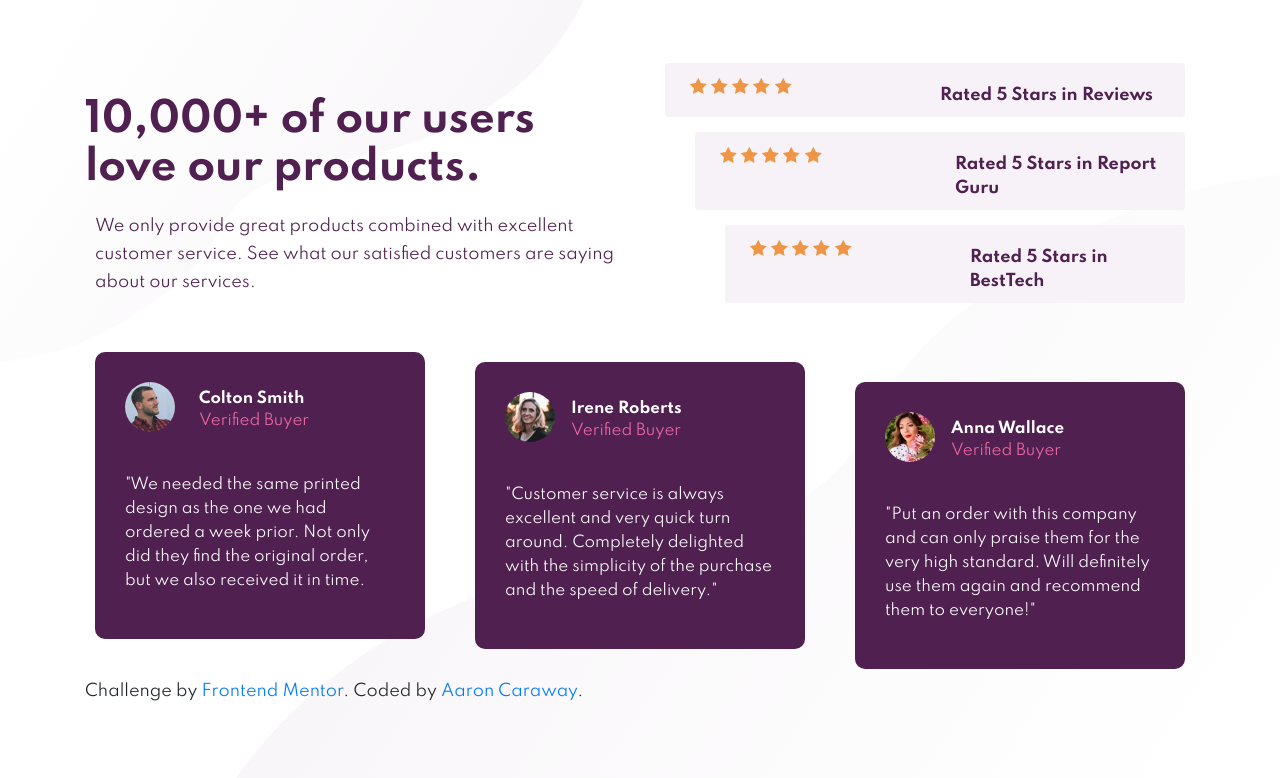
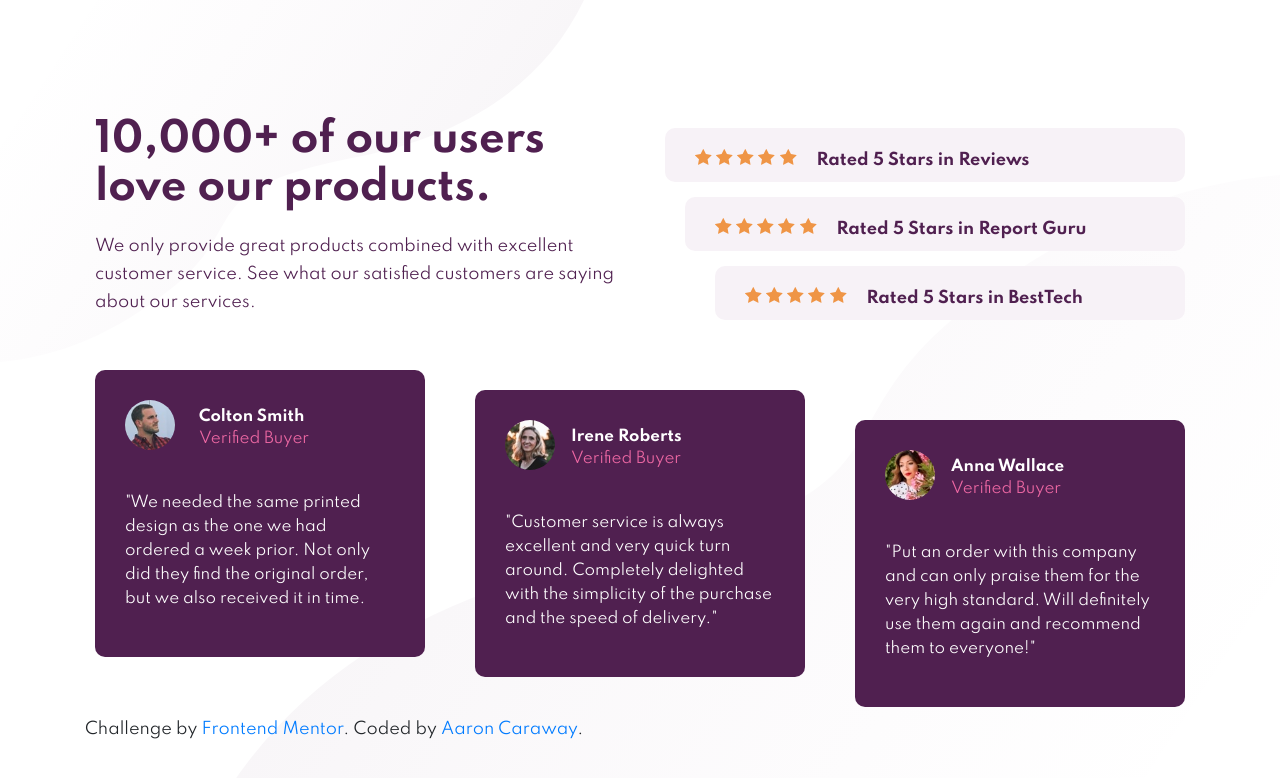
Before and after one commit to aaroncaraway/fem-socialproof, a plain HTML site: page index.html in a window 1280 px wide. Drawn offline with nearby package versions, Linux system fonts and the light colour scheme.

Commit message:
Add better grid

```diff
--- a/index.html
+++ b/index.html
@@ -34,7 +34,7 @@
     <div class="container mt-5">
       <div class="row">
         <div class="col-sm mt-5">
-          <h1>10,000+ of our users love our products.</h1>
+          <h1 class="title">10,000+ of our users love our products.</h1>
           <p class="grab">
             We only provide great products combined with excellent customer
             service. See what our satisfied customers are saying about our
@@ -42,9 +42,11 @@
           </p>
         </div>
         <div class="col-sm">
-          <div class="star-ratings">
-            <div class="row rounded rating">
-              <div class="col-12 col-lg-6">
+          <div class="ratings">
+            <div
+              class="d-flex flex-column flex-lg-row justify-content-lg-start rating"
+            >
+              <div class="m-center ratings--stars">
                 <img
                   class="star"
                   src="images/icon-star.svg"
@@ -71,13 +73,12 @@
                   alt="star rating"
                 />
               </div>
-              <div class="col-12 col-lg-6 rating-text">
-                Rated 5 Stars in Reviews
+              <div class="m-center rating-text">Rated 5 Stars in Reviews</div>
             </div>
-            </div>
-            <div class="star-rating-2">
-              <div class="row rounded rating">
-                <div class="col-12 col-lg-6">
+            <div
+              class="d-flex flex-column flex-lg-row justify-content-lg-start rating star-rating-2"
+            >
+              <div class="m-center ratings--stars">
                 <img
                   class="star"
                   src="images/icon-star.svg"
@@ -104,14 +105,14 @@
                   alt="star rating"
                 />
               </div>
-                <div class="col-12 col-lg-6 rating-text">
+              <div class="m-center rating-text">
                 Rated 5 Stars in Report Guru
               </div>
             </div>
-            </div>
-            <div class="star-rating-3">
-              <div class="row rounded rating">
-                <div class="col-12 col-lg-6">
+            <div
+              class="d-flex flex-column flex-lg-row justify-content-lg-start rating star-rating-3"
+            >
+              <div class="m-center ratings--stars">
                 <img
                   class="star"
                   src="images/icon-star.svg"
@@ -138,10 +139,7 @@
                   alt="star rating"
                 />
               </div>
-                <div class="col-12 col-lg-6 rating-text">
-                  Rated 5 Stars in BestTech
-                </div>
-              </div>
+              <div class="m-center rating-text">Rated 5 Stars in BestTech</div>
             </div>
           </div>
         </div>
--- a/styles.css
+++ b/styles.css
@@ -19,6 +19,11 @@ h1 {
   font-weight: 700;
   text-align: center;
 }
+
+.title {
+  margin: 20px 10px;
+}
+
 .grab {
   color: hsl(300, 43%, 22%);
   margin: 20px 10px;
@@ -33,10 +38,26 @@ h1 {
   margin: 15px 10px;
 }
 
-/* .star-rating {
-  margin: 5px;
-  padding: 0px;
-} */
+.m-center {
+  text-align: center;
+  margin-left: 20px;
+}
+
+.ratings--stars {
+  margin-top: 0px;
+}
+
+@media (min-width: 992px) {
+  .m-center {
+    text-align: left;
+  }
+  .ratings--stars {
+    margin-top: 6px;
+  }
+  .ratings {
+    margin-top: 80px;
+  }
+}
 
 .rating-text {
   color: hsl(300, 43%, 22%);
@@ -91,9 +112,9 @@ h1 {
     margin-left: 60px;
   }
   .testimonial-2 {
-    margin-top: 20px;
+    margin-top: 30px;
   }
   .testimonial-3 {
-    margin-top: 40px;
+    margin-top: 60px;
   }
 }
```
Lines whose indentation alone changed are shown as unchanged.
